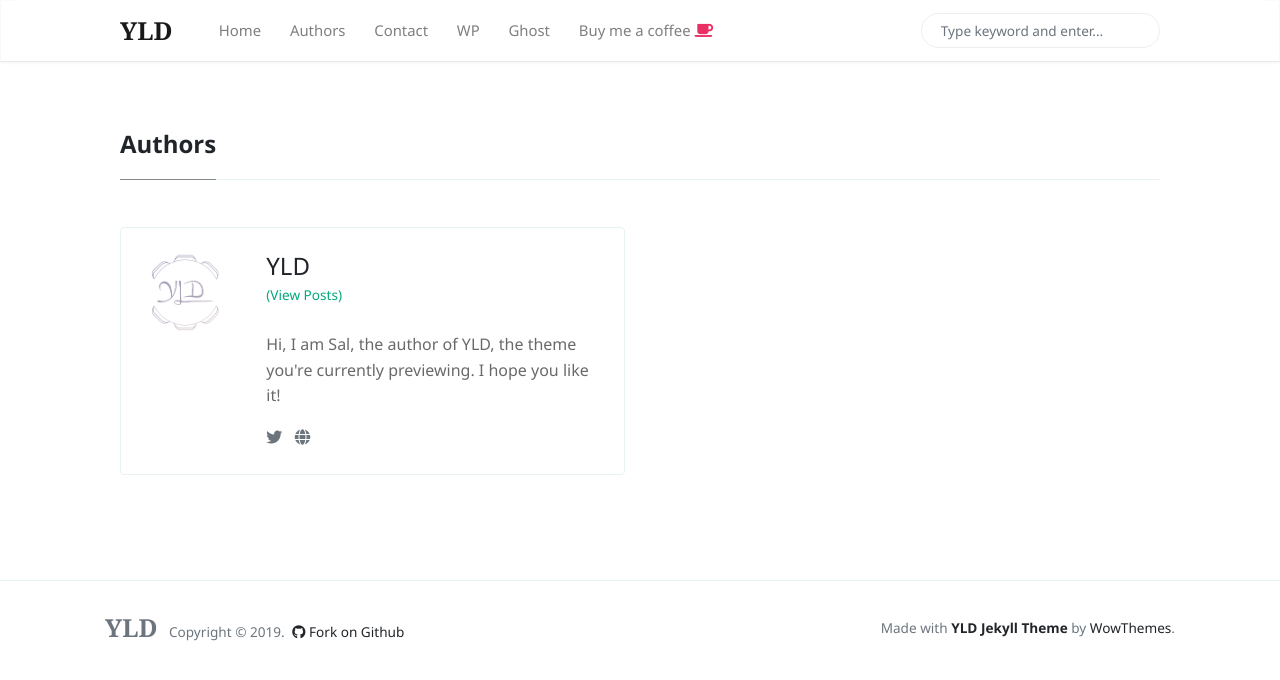
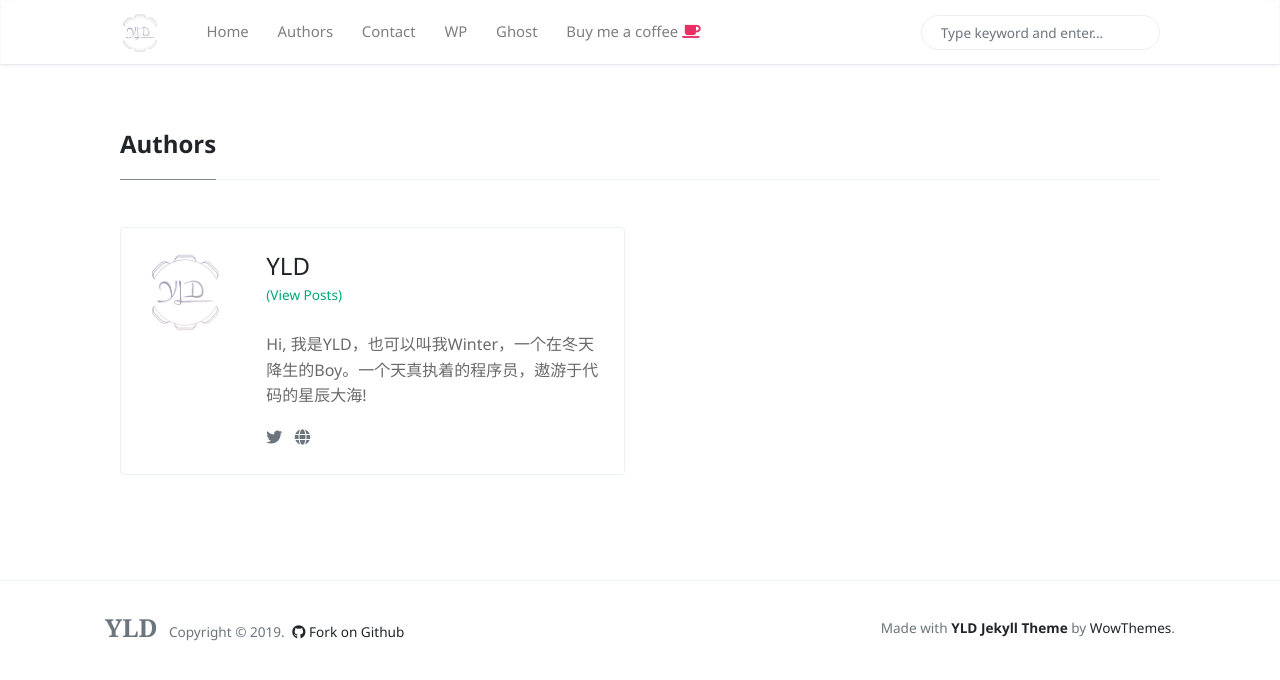
Before and after one commit to aiyld/yldblog, a Jekyll site: the page built from _pages/authors-list.html, in a window 1280 px wide. Shown: the top 680 px of the page. Built offline with Jekyll 4.4.1, drawn with Linux system fonts in a browser that asks for light colours; nearby versions of some CDN libraries.

Commit message:
feat: Update author

```diff
--- a/_config.yml
+++ b/_config.yml
@@ -19,13 +19,13 @@ plugins:
   - jekyll-seo-tag
 
 authors:
-    sal:
+    yld:
       name:           YLD
       site:           https://www.yanglidong.com
       avatar:         assets/images/mylogo.png
-      bio:            "Hi, I am Sal, the author of YLD, the theme you're currently previewing. I hope you like it!"
+      bio:            "Hi, 我是YLD，也可以叫我Winter，一个在冬天降生的Boy。一个天真执着的程序员，遨游于代码的星辰大海!"
       email:          aiyld@hotmail.com
-      twitter:        https://twitter.com/wowthemesnet
+      twitter:        https://twitter.com/yang_ld
 
 # Defaults
 defaults:
@@ -35,7 +35,7 @@ defaults:
       path: "_posts"
     values:
       layout: post
-      author: sal
+      author: yld
       avatar: assets/images/mylogo.png
 
   # all pages
--- a/_layouts/default.html
+++ b/_layouts/default.html
@@ -38,7 +38,9 @@
     <!-- Navbar -->
     <nav id="MagicMenu" class="topnav navbar navbar-expand-lg navbar-light bg-white fixed-top">
     <div class="container">
-        <a class="navbar-brand" href="{{ site.baseurl }}/index.html"><strong>{{site.name}}</strong></a>
+        <a class="navbar-brand" href="{{ site.baseurl }}/index.html">
+            <img class="rounded-circle" src="{{site.logo}}" alt="{{site.name}}" style="height: 40px;width: 40px;">
+        </a>
         <button class="navbar-toggler collapsed" type="button" data-toggle="collapse" data-target="#navbarColor02" aria-controls="navbarColor02" aria-expanded="false" aria-label="Toggle navigation">
         <span class="navbar-toggler-icon"></span>
         </button>
```
Also changed, not shown: _pages/author-jane.html (deleted, +0 -26 lines), _pages/author-yld.html (renamed from _pages/author-sal.html).
